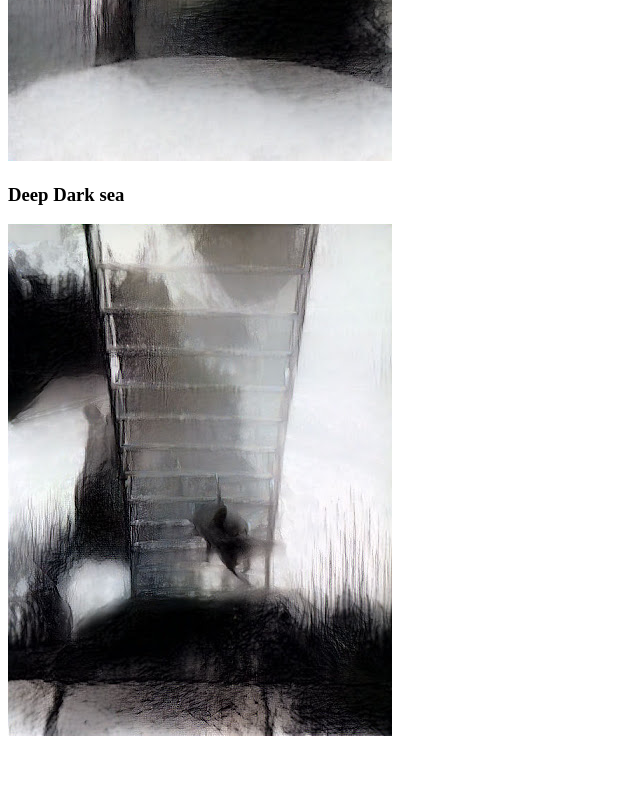
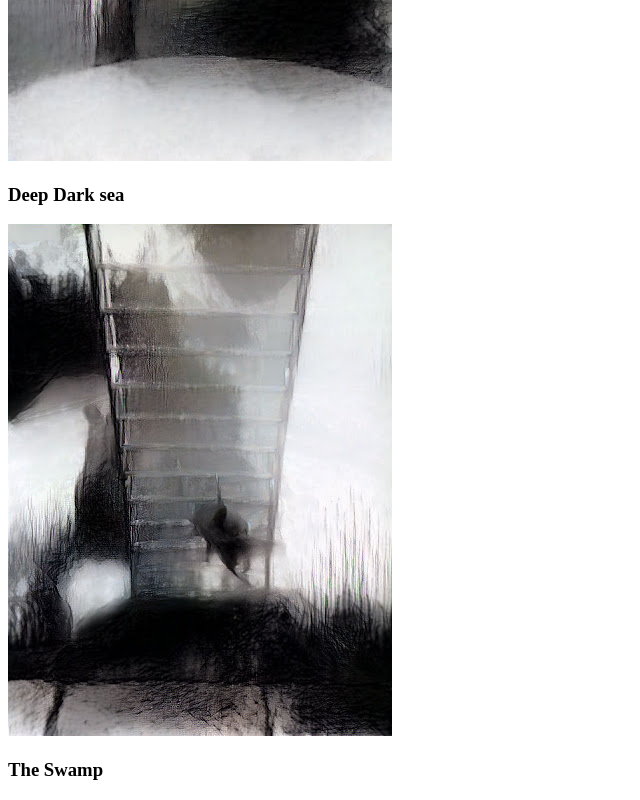
Before and after one commit to TheYeetMeister/Writing50HorrorArt, a plain HTML site: page index.html in a window 1280 px wide. Shown: the part 1163-1963 px from the top of the page, without its empty margins (0-640 px from the left). Before the commit the page ends 1911 px from the top, so only its background shows below. Drawn offline with Linux system fonts and the light colour scheme.

Commit message:
create title for artwork

```diff
--- a/index.html
+++ b/index.html
@@ -54,5 +54,8 @@
 
         <img src="artwork/etheral_sea.jpg" alt="image of a ladder extending up and down with an animal present at the ladder, the shadows appear to be growing">
 
+        <h3>
+            The Swamp
+        </h3>
     </body>
 </html>
```
